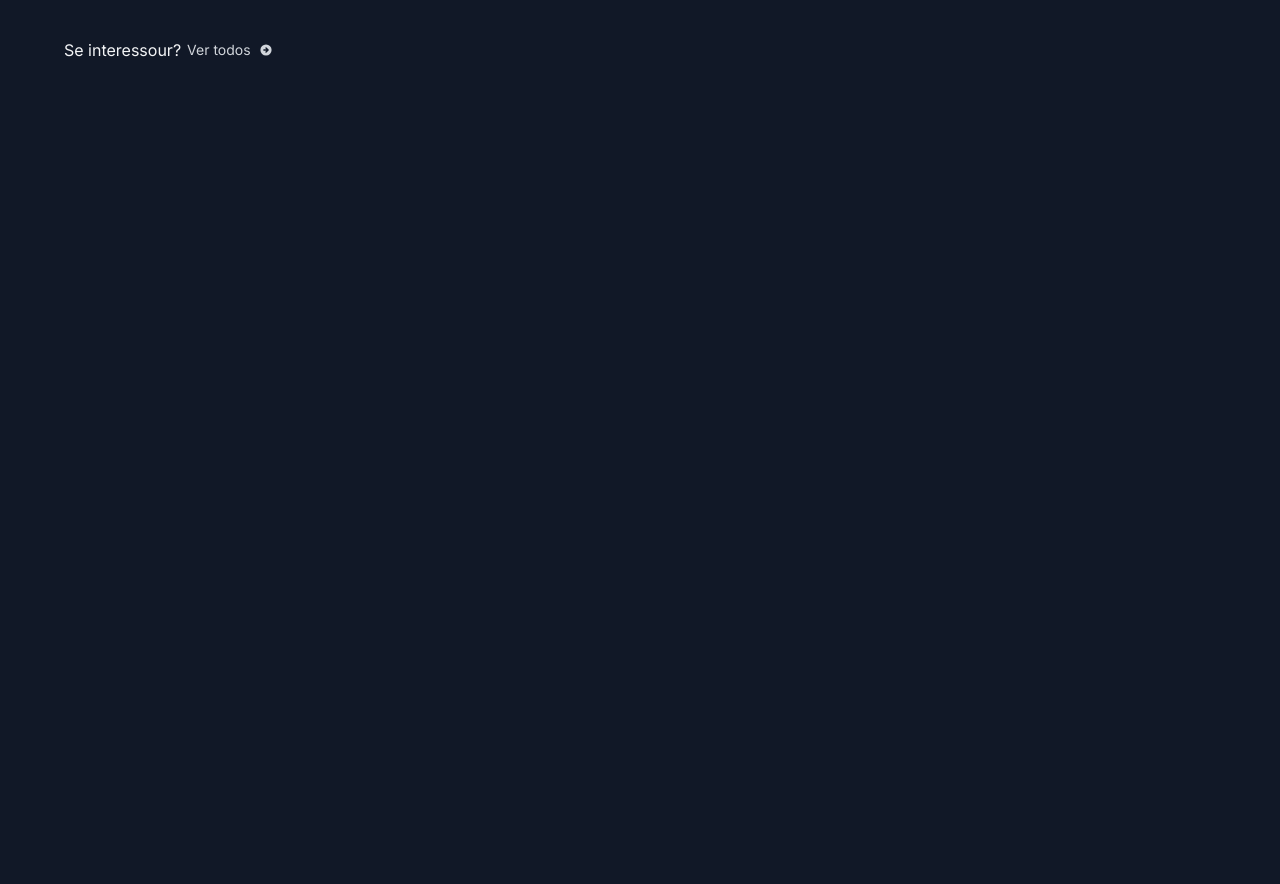
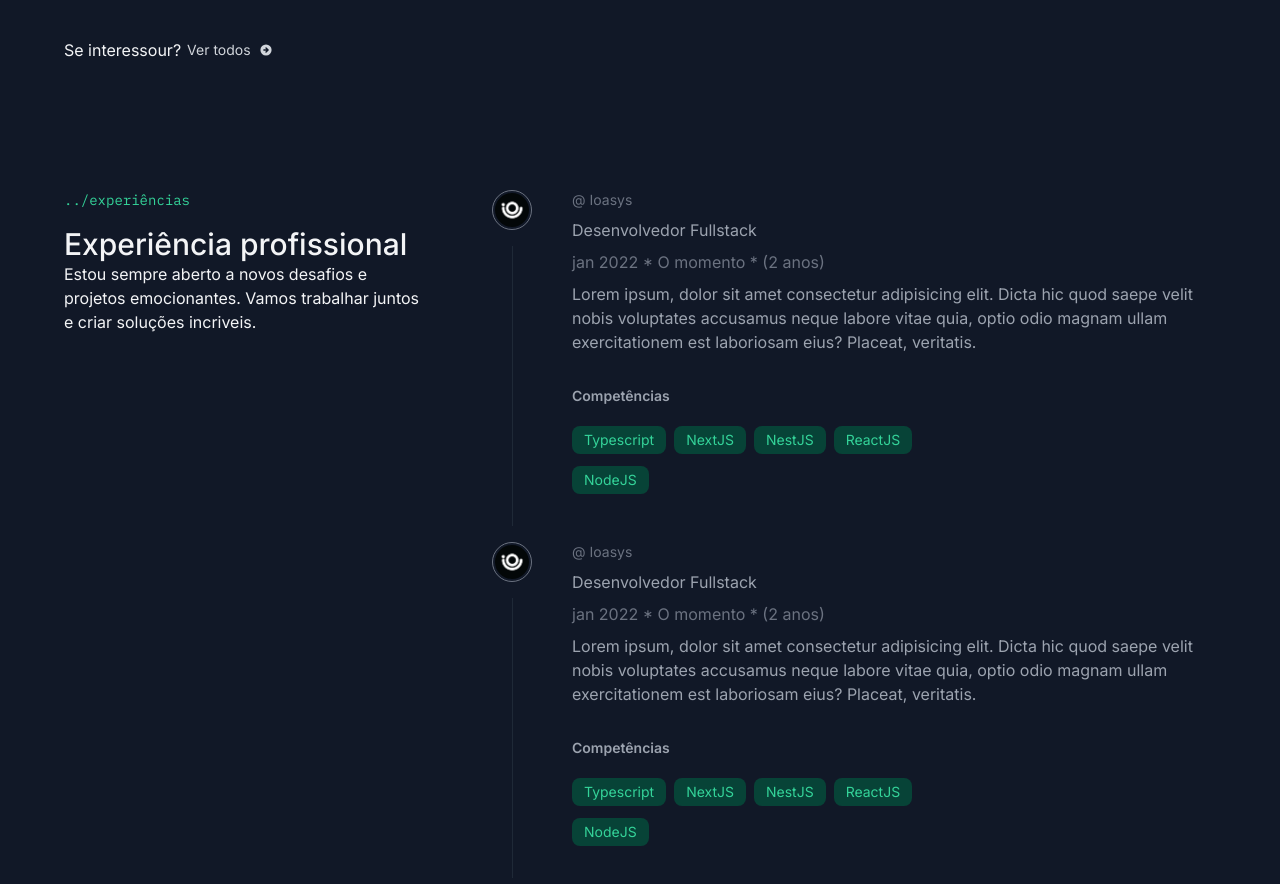
Before and after one commit to patrick0806/protifolio, a Next.js app: page / in a window 1280 px wide. Shown: the part 2480-3364 px from the top of the page. Before the commit the page ends 2606 px from the top, so only its background shows below. Built offline with nearby package versions, Linux system fonts and the light colour scheme.

Commit message:
fea: experience section

```diff
--- a/src/app/page.tsx
+++ b/src/app/page.tsx
@@ -1,6 +1,7 @@
 import { FeaturedProjects } from "../feature/featuredProjects/featuredProjects";
 import { HeroSection } from "../feature/heroSection/heroSection";
 import { KnowTechs } from "../feature/knowTechs/knowTechs";
+import { WorkExperience } from "../feature/workExperience/workExperience";
 
 export default async function Home() {
   return (
@@ -8,6 +9,7 @@ export default async function Home() {
       <HeroSection />
       <KnowTechs />
       <FeaturedProjects />
+      <WorkExperience />
     </>
   )
 }
--- /dev/null
+++ b/src/feature/workExperience/components/experience.tsx
@@ -0,0 +1,45 @@
+import { Link } from "@/src/components/link";
+import { Tag } from "@/src/components/tag";
+import Image from "next/image";
+
+export function Experience() {
+    return (
+        <div className="grid grid-cols-[40px,1fr] gap-4 md:gap-10">
+            <div className="flex flex-col items-center gap-4">
+                <div className="rounded-full border border-gray-500 p-0.5">
+                    <Image
+                        src="/images/ioasys.jpg"
+                        alt="Ioasys icon"
+                        width={40}
+                        height={40}
+                        className="rounded-full"
+                    />
+                </div>
+                <div className="h-full w-[1px] bg-gray-800" />
+            </div>
+
+            <div>
+                <div className="flex flex-col gap-2 text-sm sm:text-base">
+                    <Link
+                        href="https://www.ioasys.com.br/"
+                        target="_blank"
+                        className="text-gray-500"
+                    > @ Ioasys</Link>
+                    <h4 className="text-gray-400">Desenvolvedor Fullstack</h4>
+                    <span className="text-gray-500">jan 2022 * O momento * (2 anos)</span>
+                    <p className="text-gray-400">
+                        Lorem ipsum, dolor sit amet consectetur adipisicing elit. Dicta hic quod saepe velit nobis voluptates accusamus neque labore vitae quia, optio odio magnam ullam exercitationem est laboriosam eius? Placeat, veritatis.
+                    </p>
+                    <p className="text-gray-400 text-sm mb-3 mt-6 font-semibold">Competências</p>
+                    <div className="flex gap-x-2 gap-y-3 flex-wrap lg:max-w-[350px] mb-8">
+                        <Tag name="Typescript" />
+                        <Tag name="NextJS" />
+                        <Tag name="NestJS" />
+                        <Tag name="ReactJS" />
+                        <Tag name="NodeJS" />
+                    </div>
+                </div>
+            </div>
+        </div>
+    )
+}
--- /dev/null
+++ b/src/feature/workExperience/workExperience.tsx
@@ -0,0 +1,17 @@
+import { SectionTitle } from "@/src/components/sectionTitle";
+import { Experience } from "./components/experience";
+
+export function WorkExperience() {
+    return (
+        <section className="container py-16 flex gap-10 md:gap-4 lg:gap-16 flex-col md:flex-row">
+            <div className="max-w-[420px]">
+                <SectionTitle subtitle="experiências" title="Experiência profissional" />
+                <p>Estou sempre aberto a novos desafios e projetos emocionantes. Vamos trabalhar juntos e criar soluções incriveis.</p>
+            </div>
+            <div className="flex flex-col gap-4">
+                <Experience />
+                <Experience />
+            </div>
+        </section>
+    )
+}
```
Also changed, not shown: public/images/ioasys.jpg (added).
